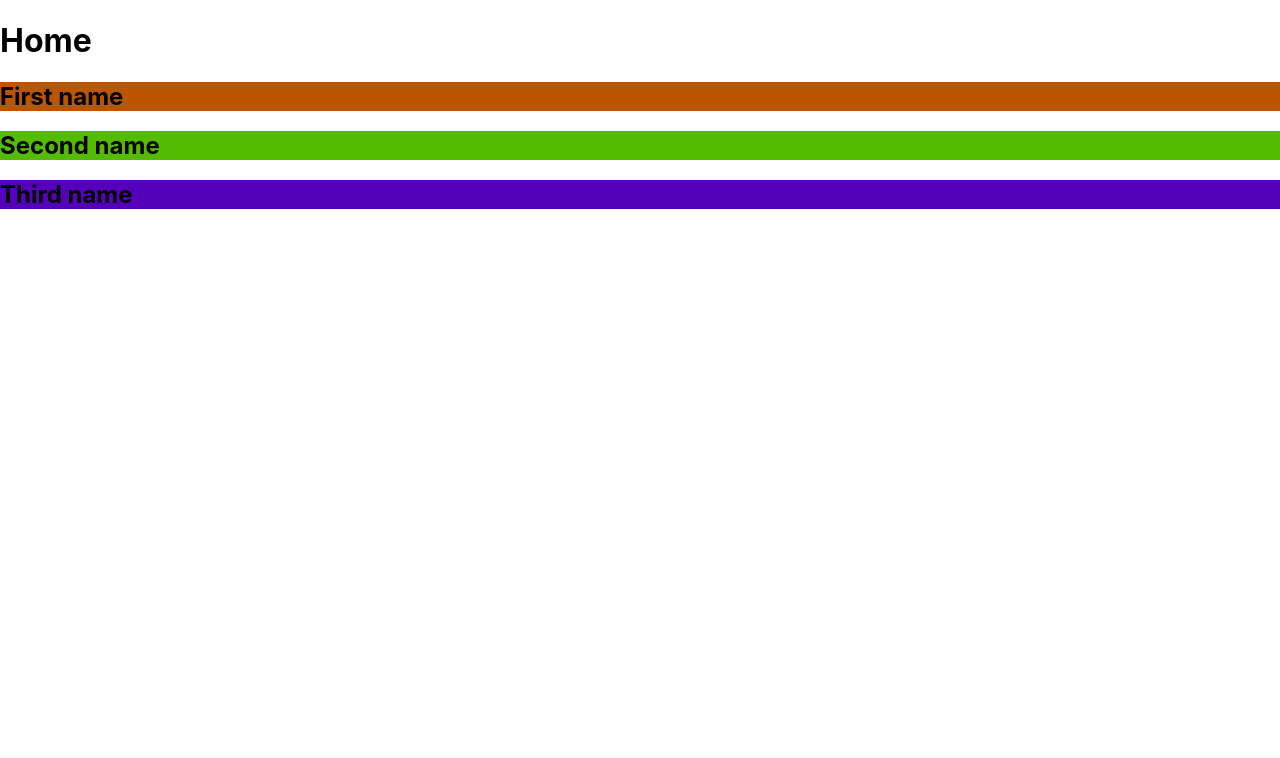
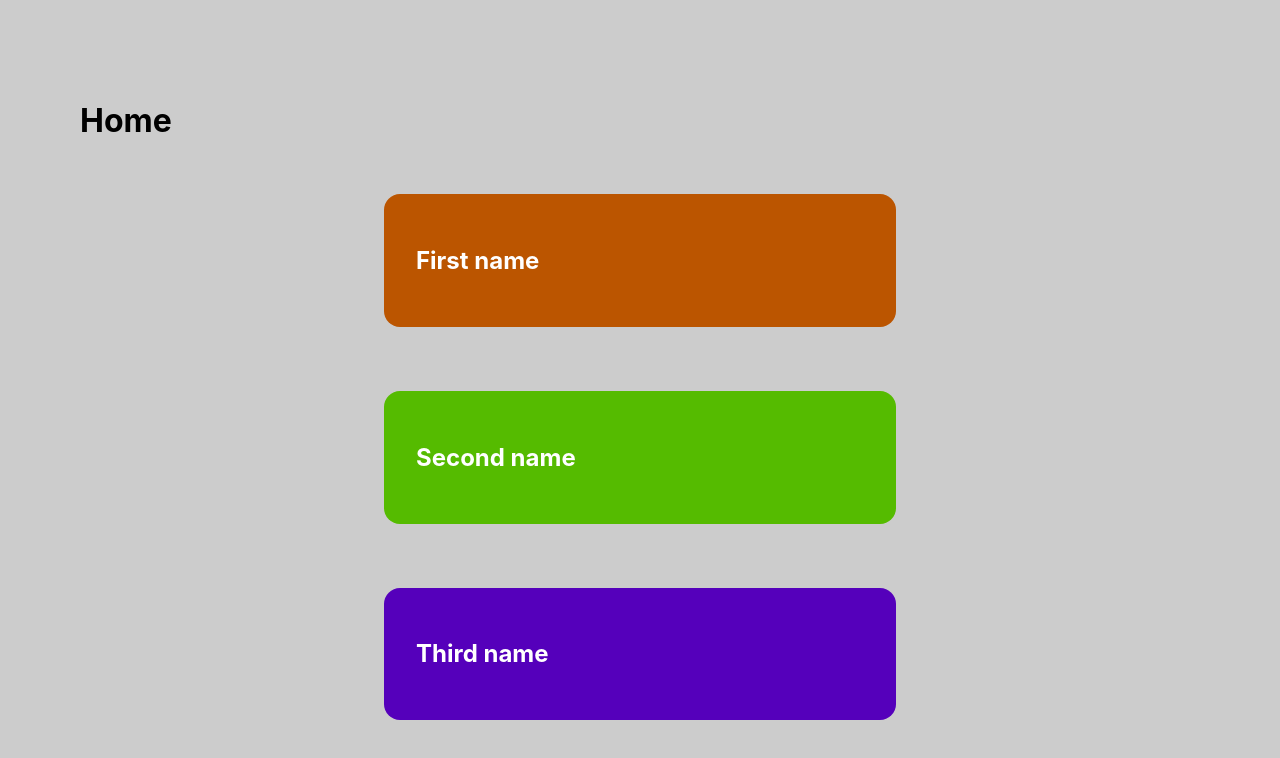
Before and after one commit to A1exPR0/aizem-react, a React (Create React App) app: page / in a window 1280 px wide. Shown: the top 758 px of the page. Built offline with nearby package versions, Linux system fonts and the light colour scheme.

Commit message:
aded gsap

```diff
--- a/src/components/Card.jsx
+++ b/src/components/Card.jsx
@@ -1,17 +1,38 @@
 import React from 'react'
+import { useRef } from 'react';
+import styled from 'styled-components';
+import {gsap} from "gsap"
 
 function Card(props) {
+  const el=useRef();
+  const q=gsap.utils.selector(el);
 
+function rotateCard(){
+  gsap.to(q(".card"),{rotateX:30,rotateY:20});
+}
+
+function restoreCard(){
+  gsap.to(q(".card"),{rotateX:0,rotateY:0});
+}
 
   return (
-    <div style={
+    <div ref={el}>
+    <CardWrapper   className="card" onMouseEnter={()=>rotateCard()} onMouseLeave={()=>restoreCard()}style={
         {
             'backgroundColor':props.color
         }
     }>
-        <h2>{props.name}</h2>
+        <h2 >{props.name}</h2>
+    </CardWrapper>
     </div>
   )
 }
+const CardWrapper = styled.div`
+padding:2rem;
+border-radius:1rem;
+width:50%;
+margin:2rem auto;
+color:white;
+`;
 
 export default Card
--- a/src/components/Cards.jsx
+++ b/src/components/Cards.jsx
@@ -21,21 +21,27 @@ const data={
 };
 
   return (
-      <div>
+    <Wrapper >
     {data.cards.map((card)=>{
         return(
-            <Wrapper>
+
             <Card key={card.id} name={card.name} color={card.color}/>
-            </Wrapper>
+
         );
     })}
+    </Wrapper>
 
-    </div>
   )
 }
 
 const Wrapper = styled.div`
-    background-color:red;
+    //background-color:red;
+    display:flex;
+    justify-content:center;
+    align-content:center;
+    margin:auto;
+    flex-direction:column;
+    width:80%;
 
 `;
 
--- a/src/index.css
+++ b/src/index.css
@@ -1,4 +1,6 @@
 body {
+  padding: 5rem;
+  background-color: #ccc;
   margin: 0;
   font-family: -apple-system, BlinkMacSystemFont, 'Segoe UI', 'Roboto', 'Oxygen',
     'Ubuntu', 'Cantarell', 'Fira Sans', 'Droid Sans', 'Helvetica Neue',
```
